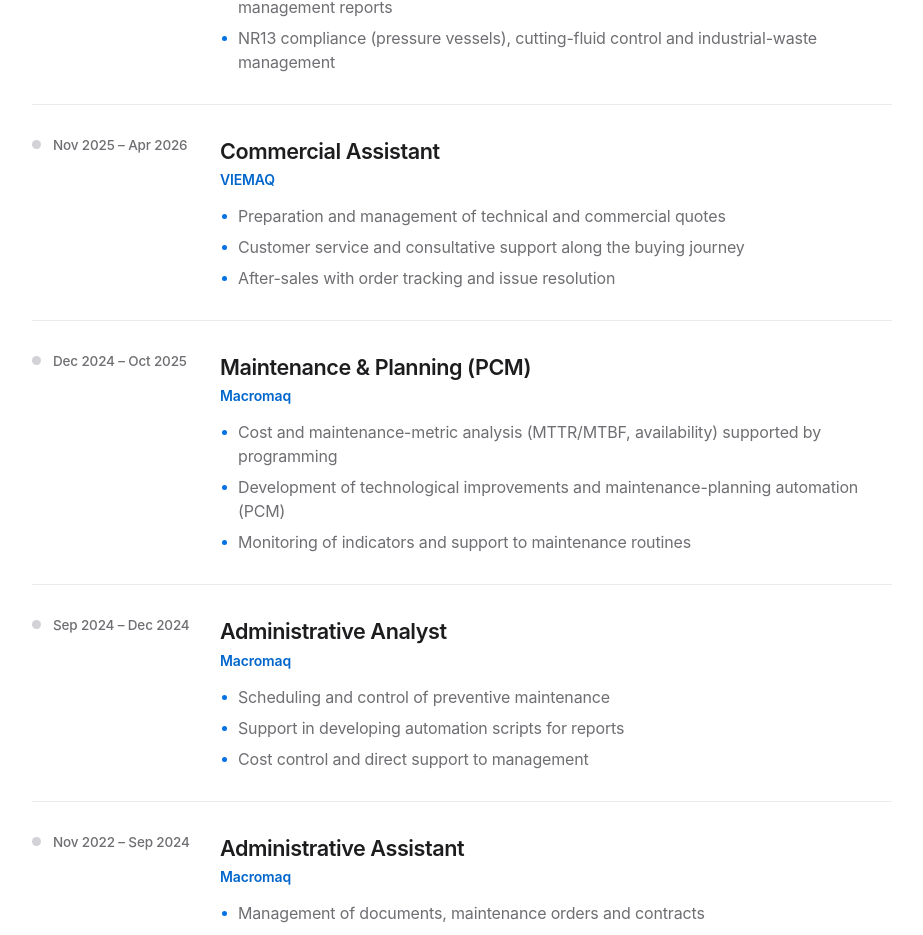
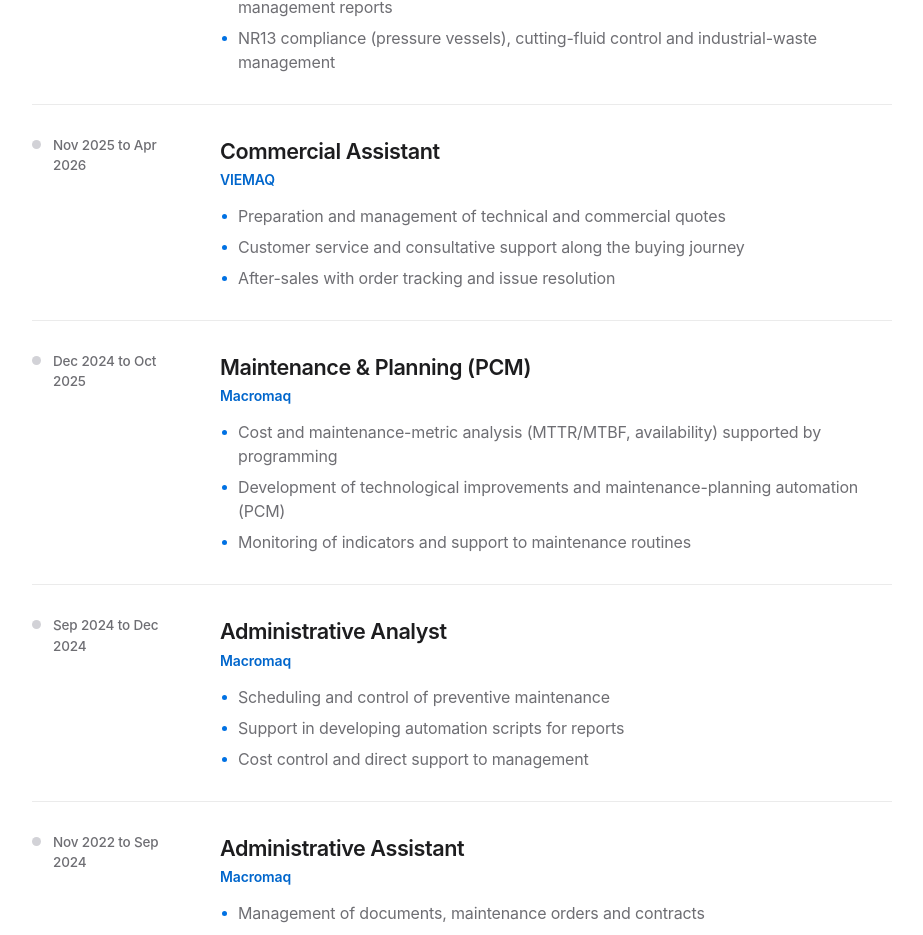
Before and after one commit to Meng0la/portfolio, a React (Vite) app: page / in a window 1280 px wide. Shown: the part 2493-3428 px from the top of the page, without its empty margins (178-1101 px from the left). Built offline with nearby package versions, Linux system fonts and the light colour scheme.

Commit message:
Remove tambem os tracos menores (en dash) das datas

```diff
--- a/src/data/content.js
+++ b/src/data/content.js
@@ -91,7 +91,7 @@ export const experience = [
   {
     role: { pt: 'Analista de PCM', en: 'Maintenance Planning (PCM) Analyst' },
     company: 'Aerocris',
-    period: { pt: 'Jun/2026 – Atual', en: 'Jun 2026 – Present' },
+    period: { pt: 'Jun/2026 a Atual', en: 'Jun 2026 to Present' },
     current: true,
     bullets: {
       pt: ['Planejamento e controle de manutenção corretiva, preventiva e preditiva de ~45 equipamentos (tornos CNC, centros de usinagem, compressores) em fornecedora aeronáutica AS9100 Rev D', 'Projetou e desenvolveu o sistema de PCM/CMMS usado pela empresa, do banco de dados à interface', 'Gestão de indicadores (MTTR, MTBF, disponibilidade técnica, backlog) e relatórios gerenciais automatizados', 'Conformidade NR13 (vasos de pressão), controle de fluido de corte e gestão de resíduos industriais'],
@@ -101,7 +101,7 @@ export const experience = [
   {
     role: { pt: 'Assistente Comercial', en: 'Commercial Assistant' },
     company: 'VIEMAQ',
-    period: { pt: 'Nov/2025 – Abr/2026', en: 'Nov 2025 – Apr 2026' },
+    period: { pt: 'Nov/2025 a Abr/2026', en: 'Nov 2025 to Apr 2026' },
     bullets: {
       pt: ['Elaboração e gestão de orçamentos técnicos e comerciais', 'Atendimento ao cliente e suporte consultivo na jornada de compra', 'Pós-vendas com acompanhamento de pedidos e resolução de demandas'],
       en: ['Preparation and management of technical and commercial quotes', 'Customer service and consultative support along the buying journey', 'After-sales with order tracking and issue resolution'],
@@ -110,7 +110,7 @@ export const experience = [
   {
     role: { pt: 'Manutenção e Planejamento (PCM)', en: 'Maintenance & Planning (PCM)' },
     company: 'Macromaq',
-    period: { pt: 'Dez/2024 – Out/2025', en: 'Dec 2024 – Oct 2025' },
+    period: { pt: 'Dez/2024 a Out/2025', en: 'Dec 2024 to Oct 2025' },
     bullets: {
       pt: ['Análise de custos e indicadores de manutenção (MTTR/MTBF, disponibilidade) com apoio de programação', 'Desenvolvimento de melhorias tecnológicas e automação de planejamento (PCM)', 'Acompanhamento de indicadores e apoio às rotinas de manutenção'],
       en: ['Cost and maintenance-metric analysis (MTTR/MTBF, availability) supported by programming', 'Development of technological improvements and maintenance-planning automation (PCM)', 'Monitoring of indicators and support to maintenance routines'],
@@ -119,7 +119,7 @@ export const experience = [
   {
     role: { pt: 'Analista Administrativo', en: 'Administrative Analyst' },
     company: 'Macromaq',
-    period: { pt: 'Set/2024 – Dez/2024', en: 'Sep 2024 – Dec 2024' },
+    period: { pt: 'Set/2024 a Dez/2024', en: 'Sep 2024 to Dec 2024' },
     bullets: {
       pt: ['Programação e controle de manutenções preventivas', 'Apoio ao desenvolvimento de scripts de automação para relatórios', 'Controle de custos e suporte direto à gestão'],
       en: ['Scheduling and control of preventive maintenance', 'Support in developing automation scripts for reports', 'Cost control and direct support to management'],
@@ -128,7 +128,7 @@ export const experience = [
   {
     role: { pt: 'Assistente Administrativo', en: 'Administrative Assistant' },
     company: 'Macromaq',
-    period: { pt: 'Nov/2022 – Set/2024', en: 'Nov 2022 – Sep 2024' },
+    period: { pt: 'Nov/2022 a Set/2024', en: 'Nov 2022 to Sep 2024' },
     bullets: {
       pt: ['Gestão de documentos, ordens de manutenção e contratos', 'Criação de planilhas dinâmicas e dashboards em Google Sheets', 'Lançamento e análise de dados operacionais'],
       en: ['Management of documents, maintenance orders and contracts', 'Creation of dynamic spreadsheets and dashboards in Google Sheets', 'Entry and analysis of operational data'],
@@ -143,7 +143,7 @@ export const education = [
   {
     institution: 'SENAC',
     course: { pt: 'Tecnologia em Segurança Cibernética', en: 'Cybersecurity Technology (Associate)' },
-    period: { pt: '2025 – 2028 (em andamento)', en: '2025 – 2028 (in progress)' },
+    period: { pt: '2025 a 2028 (em andamento)', en: '2025 a 2028 (in progress)' },
     detail: {
       pt: 'Graduação tecnológica com foco em segurança e auditoria de sistemas, criptografia, controle de acessos, redes, DevSecOps e governança de T.I. TCC: CyberLab, plataforma de treino ofensivo mapeada ao MITRE ATT&CK.',
       en: 'Technology degree focused on system security and auditing, cryptography, access control, networks, DevSecOps and IT governance. Capstone: CyberLab, an offensive-training platform mapped to MITRE ATT&CK.',
@@ -152,7 +152,7 @@ export const education = [
   {
     institution: 'UniSociesc',
     course: { pt: 'Análise e Desenvolvimento de Sistemas', en: 'Systems Analysis & Development' },
-    period: { pt: '2023 – 2024 (trancado)', en: '2023 – 2024 (paused)' },
+    period: { pt: '2023 a 2024 (trancado)', en: '2023 a 2024 (paused)' },
     detail: {
       pt: 'Graduação tecnológica em desenvolvimento de sistemas, base em lógica, programação, bancos de dados e engenharia de software.',
       en: 'Technology degree in systems development, foundations in logic, programming, databases and software engineering.',
@@ -161,7 +161,7 @@ export const education = [
   {
     institution: 'SENAC',
     course: { pt: 'Técnico em Informática', en: 'Technical Diploma in IT' },
-    period: { pt: '2018 – 2020', en: '2018 – 2020' },
+    period: { pt: '2018 a 2020', en: '2018 a 2020' },
     detail: {
       pt: 'Formação técnica em informática, fundamentos de hardware, redes, sistemas operacionais e programação.',
       en: 'Technical training in IT, fundamentals of hardware, networking, operating systems and programming.',
```
